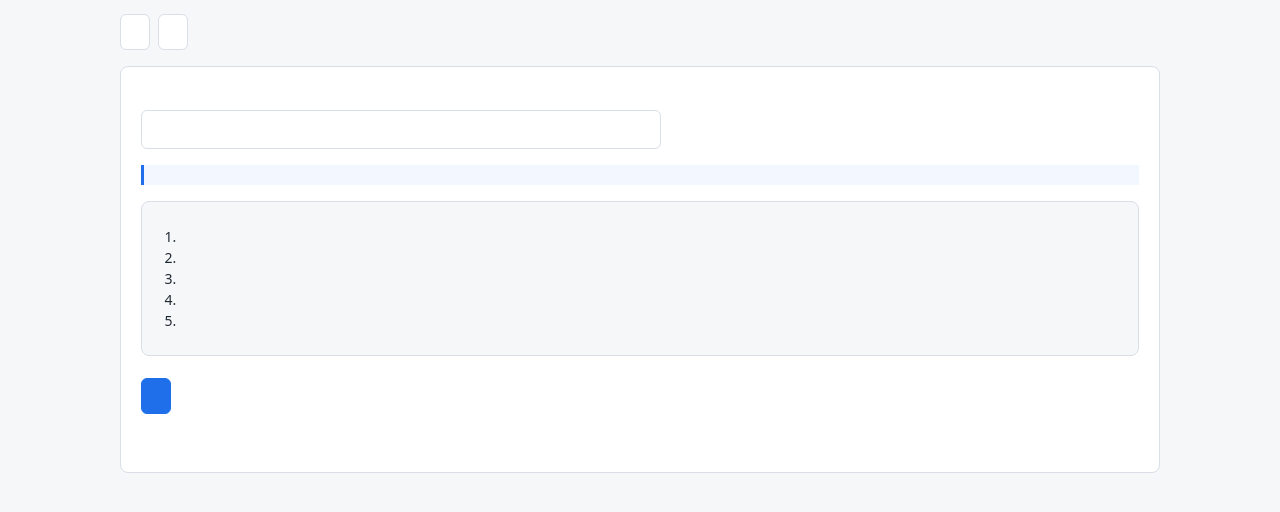
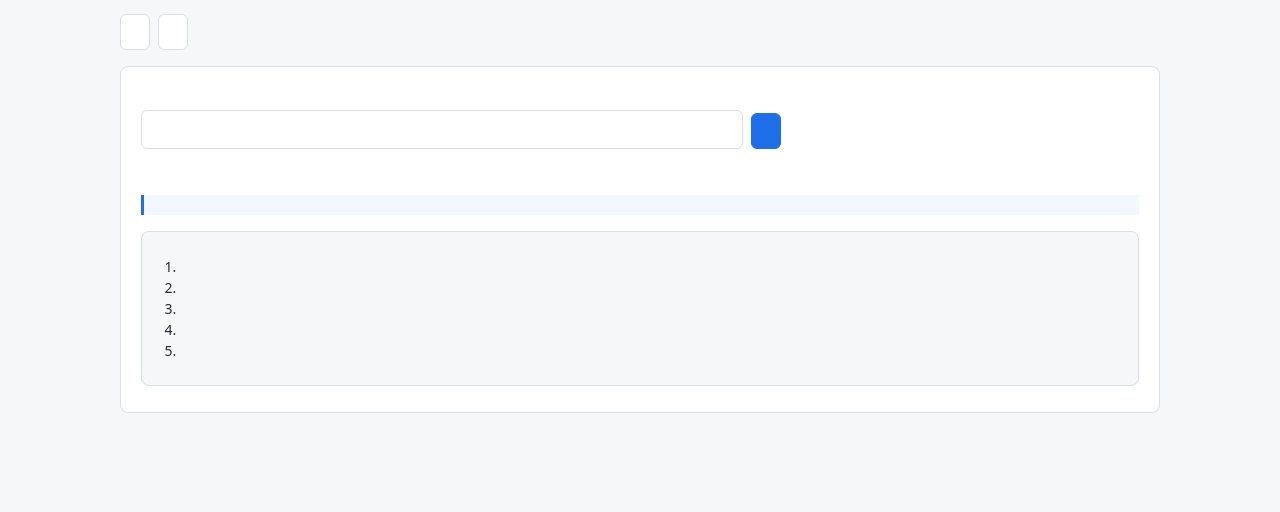
Before and after one commit to mungi/ai-subtitle-translator, a website with bundled scripts: page extension/options/options.html in a window 1280 px wide. Shown: the part 164-676 px from the top of the page. Built offline with nearby package versions, Linux system fonts and the light colour scheme.

Commit message:
Align simple API key test control

```diff
--- a/extension/options/options.css
+++ b/extension/options/options.css
@@ -155,11 +155,23 @@ button.ghost {
   font-weight: 700;
 }
 
+.simple-google-key-row {
+  display: flex;
+  align-items: end;
+  gap: 8px;
+  max-width: 640px;
+  margin-top: 16px;
+}
+
 .simple-google-key-field {
   display: grid;
+  flex: 1;
   gap: 7px;
-  max-width: 520px;
-  margin-top: 16px;
+  min-width: 0;
+}
+
+.simple-google-key-row .primary {
+  flex: 0 0 auto;
 }
 
 .simple-settings-panel .provider-note {
@@ -196,12 +208,8 @@ button.ghost {
   font-size: 12px;
 }
 
-.simple-google-actions {
-  margin-top: 16px;
-}
-
 .simple-settings-panel .status-line {
-  margin-top: 12px;
+  margin: 8px 0 0;
   text-align: left;
 }
 
--- a/extension/options/options.html
+++ b/extension/options/options.html
@@ -33,10 +33,14 @@
         <div class="section-title-row">
           <h2 data-i18n="simpleSettingsTitle"></h2>
         </div>
-        <label class="simple-google-key-field">
-          <span data-i18n="simpleGoogleApiKey"></span>
-          <input id="simpleGoogleApiKey" type="password" autocomplete="off" spellcheck="false">
-        </label>
+        <div class="simple-google-key-row">
+          <label class="simple-google-key-field">
+            <span data-i18n="simpleGoogleApiKey"></span>
+            <input id="simpleGoogleApiKey" type="password" autocomplete="off" spellcheck="false">
+          </label>
+          <button id="testSimpleGoogleApiKey" type="button" class="primary" data-i18n="simpleGoogleTestApiKey"></button>
+        </div>
+        <p id="simpleSettingsStatus" class="status-line" role="status"></p>
         <p id="simpleGoogleGuide" class="provider-note"></p>
         <section id="simpleGoogleKeyGuide" class="simple-google-key-guide" aria-labelledby="simpleGoogleKeyGuideTitle">
           <h3 id="simpleGoogleKeyGuideTitle" data-i18n="simpleGoogleKeyGuideTitle"></h3>
@@ -51,10 +55,6 @@
           <p class="simple-google-key-security-notice" data-i18n="simpleGoogleKeySecurityNotice"></p>
         </section>
         <div id="simpleGoogleGuideLinks" class="provider-note-links"></div>
-        <div class="simple-google-actions">
-          <button id="testSimpleGoogleApiKey" type="button" class="primary" data-i18n="simpleGoogleTestApiKey"></button>
-        </div>
-        <p id="simpleSettingsStatus" class="status-line" role="status"></p>
       </section>
 
       <div id="advancedSettingsPanel" role="tabpanel" aria-labelledby="advancedSettingsTab" hidden>
```
Also changed, not shown: tests/options-layout.test.mjs (+8 -1 lines).
